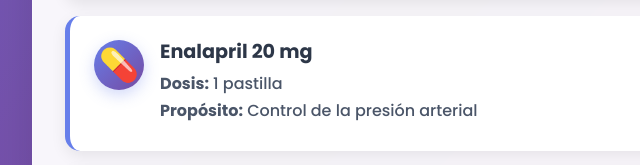
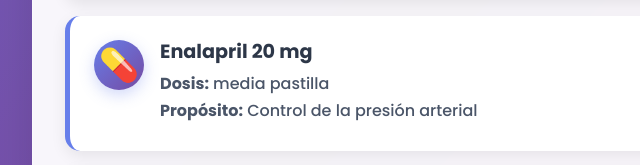
Before and after one commit to alberavi/medicamento, a plain HTML site: page index.html in a window 1280 px wide. Shown: the part 1886-2051 px from the top of the page, 0-640 px from the left. Drawn offline with nearby package versions, Linux system fonts and the light colour scheme.

Commit message:
Update index.html

```diff
--- a/index.html
+++ b/index.html
@@ -718,7 +718,7 @@
                         <div class="med-icon">💊</div>
                         <div class="med-details">
                             <div class="med-name">Enalapril 20 mg</div>
-                            <div class="med-info"><strong>Dosis:</strong> 1 pastilla</div>
+                            <div class="med-info"><strong>Dosis:</strong> media pastilla</div>
                             <div class="med-info"><strong>Propósito:</strong> Control de la presión arterial</div>
                         </div>
                     </div>
```
